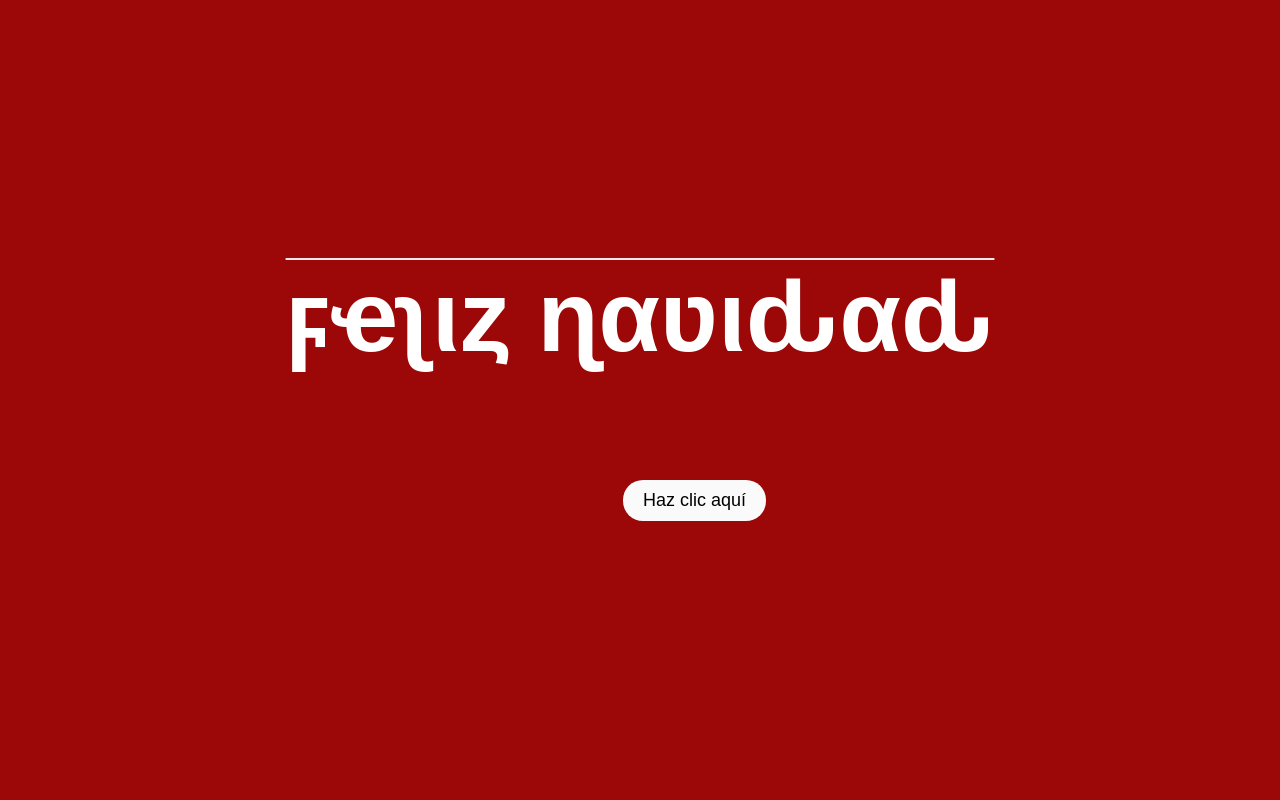
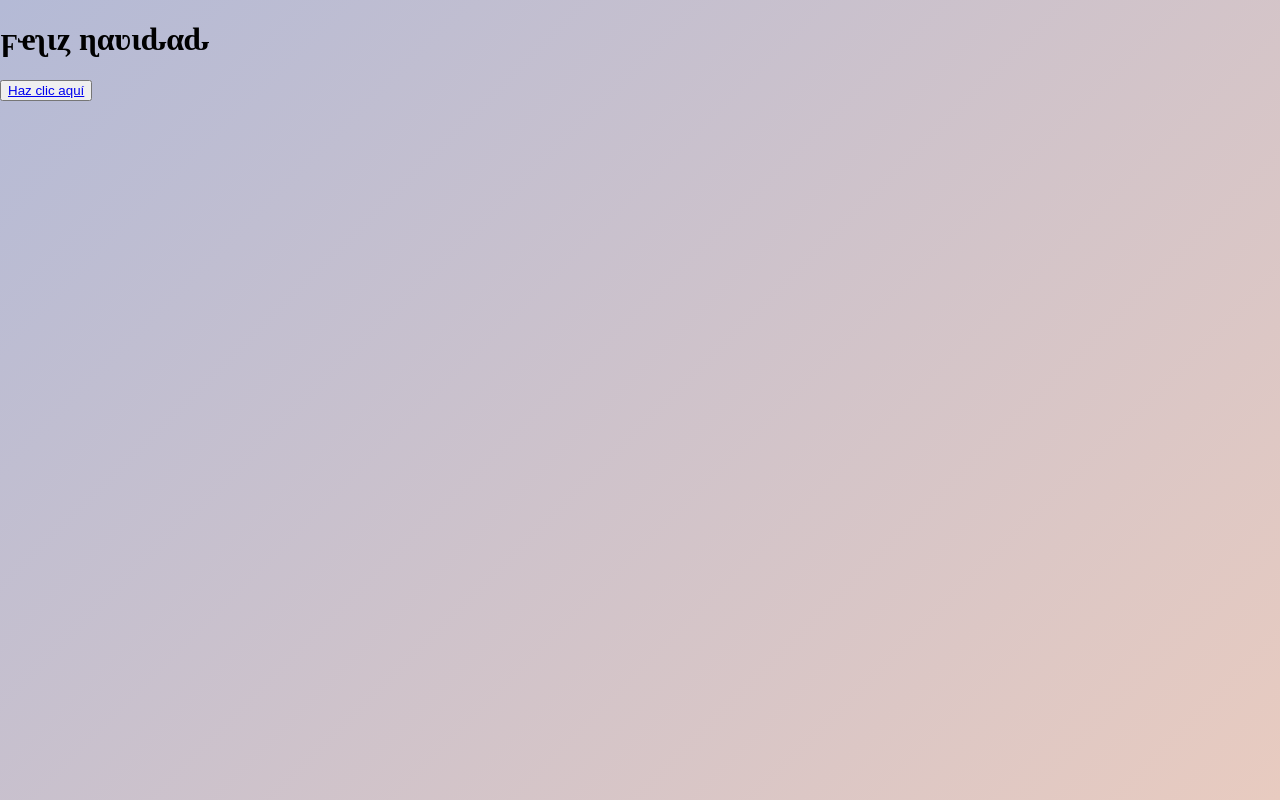
Before and after one commit to XavierVG16/navidad_arbol, a plain HTML site: page index.html in a window 1280 px wide. Drawn offline with Linux system fonts and the light colour scheme.

Commit message:
Update style.css

```diff
--- a/style.css
+++ b/style.css
@@ -1,79 +1,41 @@
-body {
-  background-color:#9c0707;
-  overflow: hidden;
-    display: flex;
-  align-items: center;
-  justify-content: center;
-  text-align: center;
 
+html, body {
+    margin:0;
+    width: 100%;
+    height: 100%;
+    position: absolute;
+    overflow: hidden;
+    background: linear-gradient(135deg, rgba(180,186,214,1) 0%, rgba(232,203,192,1) 100%);
 }
 
-body,
-html {
-  height: 100%;
-  width: 100%;
-  margin: 0;
-  padding: 0;
+.header {text-align: center; margin: 30px 0;}
+.social a img { height: 1.5em; }
+
+.content {
+    text-align: center;
+    width: 100%;
 }
 
-
-svg{
-  width:90%;
-  height:90%;
-  visibility:hidden;
-
+svg {
+    max-width: 575px;
 }
 
-
-h1 {
-  color: #ffffff;
-  font-family: 'Arial', sans-serif;
-  font-size: 100px;
-margin-top: -100px;
-  display: inline-block;
-  animation: parpadeo 0.5s infinite alternate;
-  text-decoration: overline 2px solid #ebebe9; /* Añade un borde amarillo encima del texto */
+#canvas {
+    border-radius: 50%;
+    position: relative;
+    width: 310px;
+    height: 290px;
+    top: 10px;
+    left: 0px;
 }
 
-@keyframes parpadeo {
-  0%, 100% {
-    color: #ffffff;
-    opacity: 1;
-  }
-
-  50% {
-    color: #ffa600;
-    opacity: 0;
-  }
+.canvas_container {
+    position: absolute;
+    width: 100%;
 }
 
-/* Estilo para el botón */
-.button button {
-  background-color: rgb(250, 250, 250); /* Fondo amarillo */
-  border: none; /* Sin bordes */
-  padding: 10px 20px; /* Ajusta el relleno según tu preferencia */
-  font-size: 18px; /* Tamaño de fuente */
-  cursor: pointer;
-  margin-left: -600px;
-  margin-top: 200px;
-  position: relative; /* Necesario para el resplandor */
-  border-radius: 20px; /* Esquinas redondeadas */
-  transition: background-color 0.3s ease-in-out; /* Transición suave para el color de fondo */
+.draw_container {
+    position: absolute;
+    top: 50px;
+    width: 100%;
 }
-
-/* Estilo para el enlace dentro del botón */
-.button button a {
-  text-decoration: none; /* Elimina el subrayado del enlace */
-  color: inherit; /* Hereda el color del texto del botón */
-}
-
-/* Efecto de resplandor al pasar el cursor sobre el botón */
-.button button:hover {
-  background-color: rgb(0, 255, 179); /* Cambia el color de fondo al pasar el mouse a naranja */
-  box-shadow: 0 0 10px rgb(255, 94, 0), 0 0 20px rgb(0, 255, 179), 0 0 30px rgb(0, 255, 187); /* Efecto de resplandor amarillo */
-}
-
-
-.sparkle{
-  /* mix-blend-mode:luminosity */
-}
```
